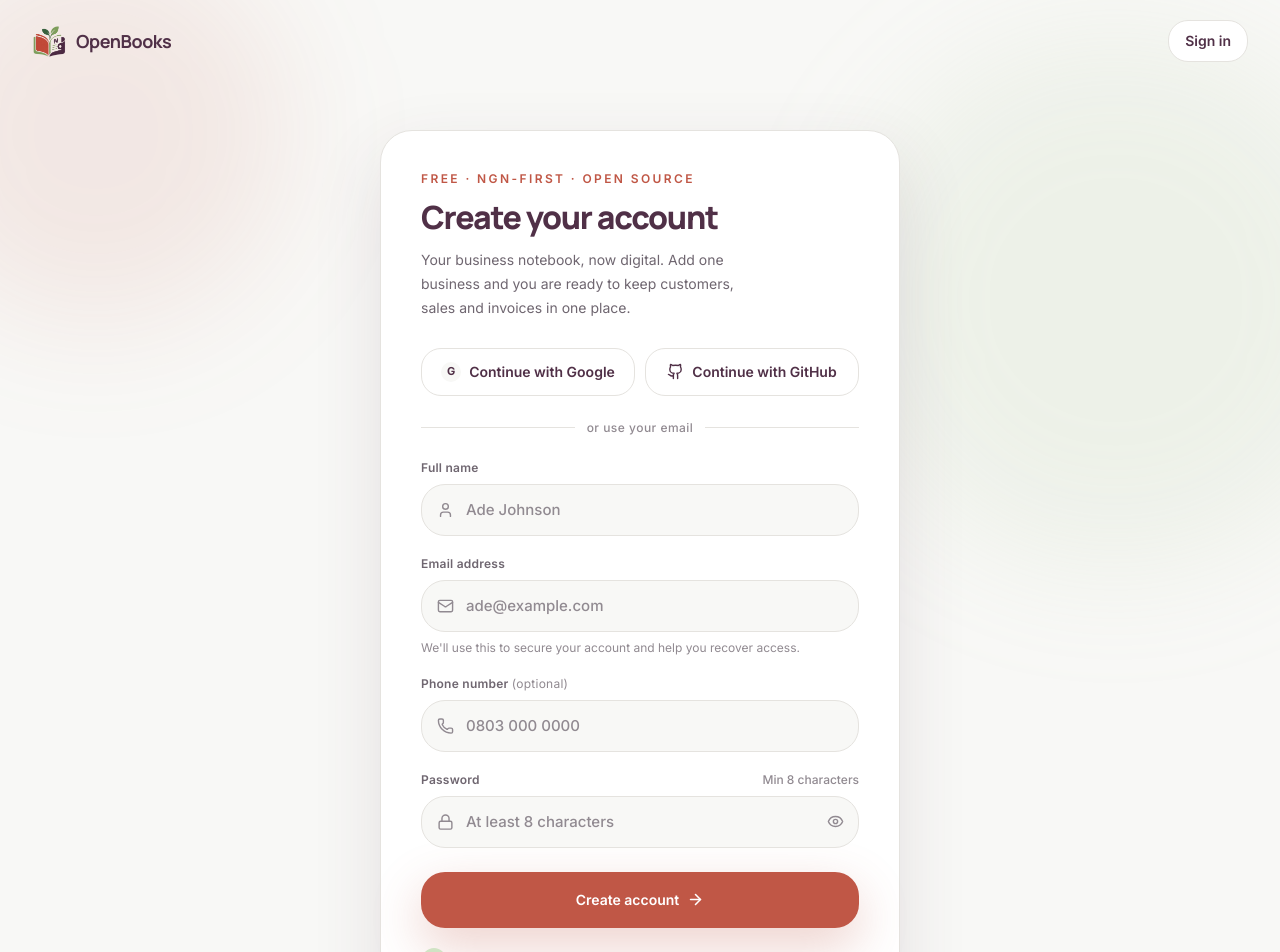
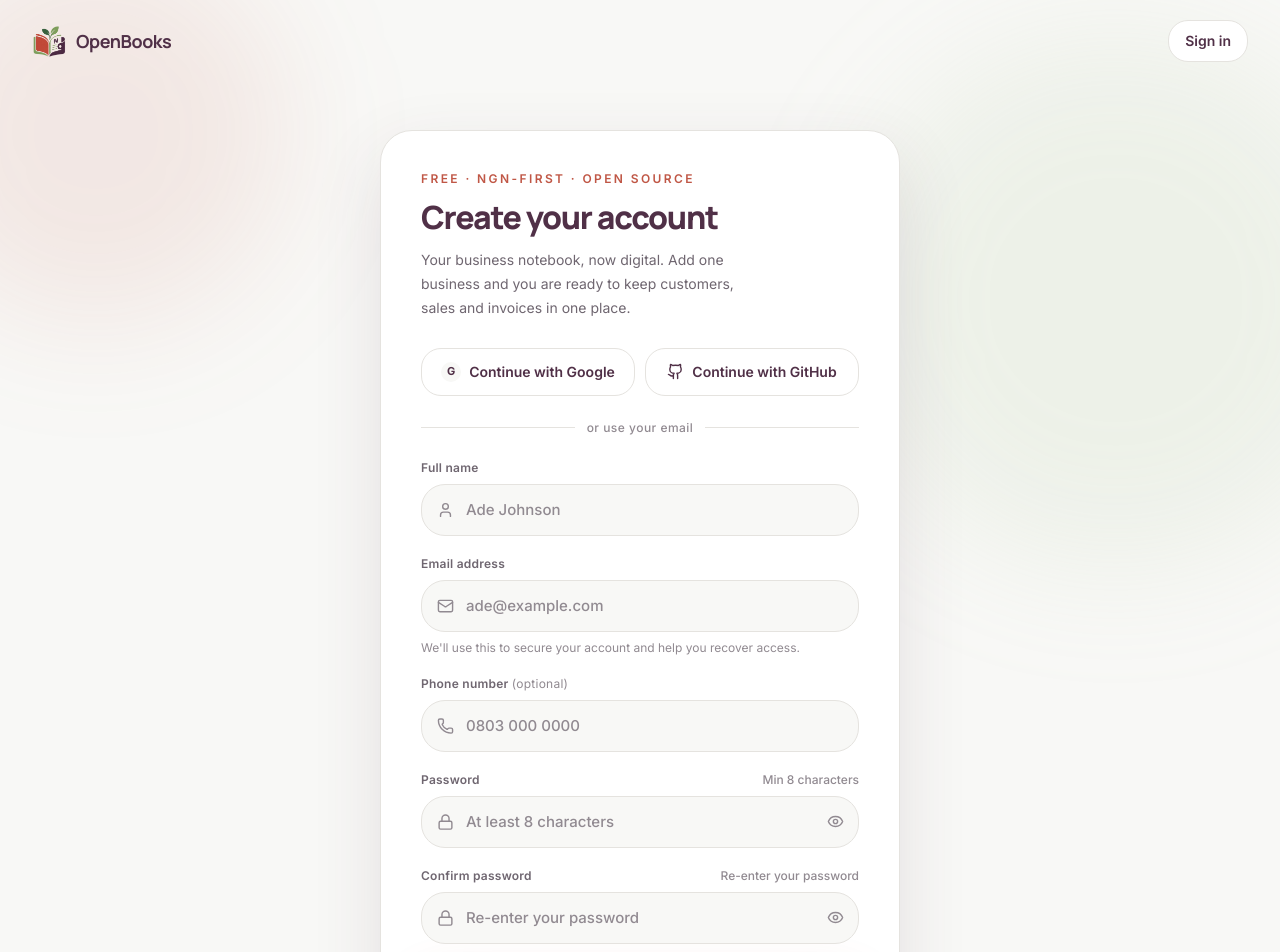
Before and after one commit to awesomeakokayo/OpenBooks, a Next.js app: page /register in a window 1280 px wide. Shown: the top 952 px of the page. Built offline with nearby package versions, Linux system fonts and the light colour scheme.

Commit message:
feat: add confirm password to registration

```diff
--- a/app/register/RegisterForm.tsx
+++ b/app/register/RegisterForm.tsx
@@ -10,6 +10,7 @@ export function RegisterForm() {
   const [error, setError] = useState("");
   const [loading, setLoading] = useState(false);
   const [showPassword, setShowPassword] = useState(false);
+  const [showConfirmPassword, setShowConfirmPassword] = useState(false);
 
   async function onSubmit(e: React.FormEvent<HTMLFormElement>) {
     e.preventDefault();
@@ -18,10 +19,19 @@ export function RegisterForm() {
 
     try {
       const form = new FormData(e.currentTarget);
+      const password = String(form.get("password") || "");
+      const confirmPassword = String(form.get("confirmPassword") || "");
+
+      if (password !== confirmPassword) {
+        setError("Passwords do not match.");
+        return;
+      }
+
       const payload = {
         name: String(form.get("name") || "").trim(),
         email: String(form.get("email") || "").trim(),
-        password: String(form.get("password") || ""),
+        password,
+        confirmPassword,
         phone: String(form.get("phone") || "").trim(),
       };
 
@@ -33,6 +43,10 @@ export function RegisterForm() {
 
       const data = await res.json().catch(() => ({}));
       if (!res.ok) {
+        if (data.verificationRequired && data.email) {
+          router.push(`/verify-email?email=${encodeURIComponent(data.email)}&delivery=failed`);
+          return;
+        }
         setError(typeof data.error === "string" ? data.error : "Could not create account");
         return;
       }
@@ -121,6 +135,20 @@ export function RegisterForm() {
           </span>
         </label>
 
+        <label className="flex flex-col gap-2">
+          <div className="flex items-center justify-between">
+            <span className="text-xs font-semibold tracking-[0.02em] text-[#6F6670]">Confirm password</span>
+            <span className="text-xs font-medium text-[#918A91]">Re-enter your password</span>
+          </div>
+          <span className="relative flex">
+            <span className="pointer-events-none absolute left-4 top-1/2 -translate-y-1/2 text-[#918A91]"><Lock size={17} strokeWidth={2} /></span>
+            <input name="confirmPassword" type={showConfirmPassword ? "text" : "password"} required minLength={8} placeholder="Re-enter your password" autoComplete="new-password" className="flex h-[52px] w-full rounded-2xl border border-[#E5E3DF] bg-[#F8F8F6] pl-11 pr-11 text-[15px] font-medium text-[#503047] placeholder:text-[#918A91] focus:border-[#C05746] focus:bg-white focus:outline-none focus:ring-2 focus:ring-[#C05746]/15" />
+            <button type="button" aria-label={showConfirmPassword ? "Hide confirmed password" : "Show confirmed password"} onClick={() => setShowConfirmPassword((value) => !value)} className="absolute right-2 top-1/2 flex h-8 w-8 -translate-y-1/2 items-center justify-center rounded-xl text-[#918A91] hover:bg-white hover:text-[#503047]">
+              {showConfirmPassword ? <EyeOff size={17} strokeWidth={2} /> : <Eye size={17} strokeWidth={2} />}
+            </button>
+          </span>
+        </label>
+
         {error && <div role="alert" className="rounded-2xl border border-[#C05746]/15 bg-[#C05746]/5 px-4 py-3 text-sm leading-6 text-[#C05746]">{error}</div>}
 
         <button type="submit" disabled={loading} className="mt-1 inline-flex h-14 w-full items-center justify-center gap-2 rounded-2xl bg-[#C05746] px-7 text-sm font-semibold text-white shadow-[0_18px_50px_rgba(192,87,70,0.28)] transition-transform hover:-translate-y-0.5 disabled:translate-y-0 disabled:opacity-60">
```
